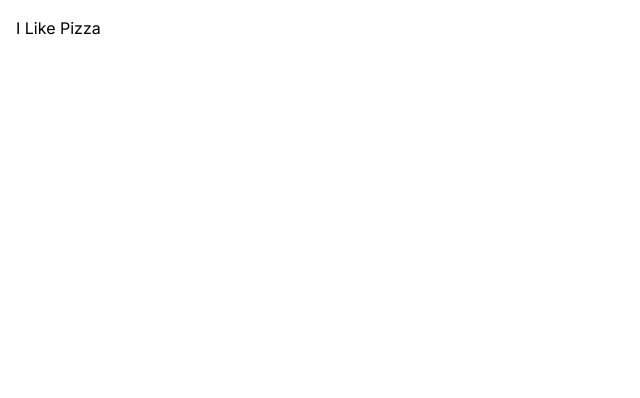
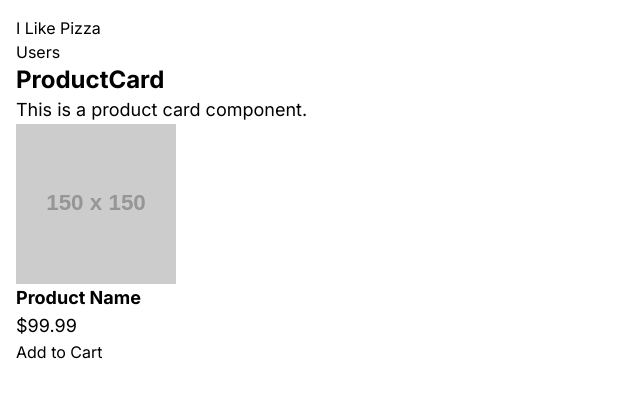
Before and after one commit to coderAndrew37/next-app, a Next.js app: page / in a window 1280 px wide. Shown: the top 398 px of the page, without its empty margins (0-640 px from the left). Built offline with nearby package versions, Linux system fonts and the light colour scheme.

Commit message:
implementing server side and client side rendering for browser events

```diff
--- /dev/null
+++ b/app/components/AddToCart.tsx
@@ -0,0 +1,19 @@
+"use client";
+// This component is used to add items to the cart'
+import React from "react";
+
+const AddToCart = () => {
+  return (
+    <div>
+      <button
+        onClick={() => {
+          console.log("Add to Cart");
+        }}
+      >
+        Add to Cart
+      </button>
+    </div>
+  );
+};
+
+export default AddToCart;
--- /dev/null
+++ b/app/components/ProductCard.tsx
@@ -0,0 +1,21 @@
+import React from "react";
+import AddToCart from "./AddToCart";
+
+const ProductCard = () => {
+  return (
+    <div>
+      <h1 className="text-2xl font-bold">ProductCard</h1>
+      <p className="text-lg">This is a product card component.</p>
+      <img
+        className="w-40 h-40"
+        src="https://via.placeholder.com/150"
+        alt="Product Image"
+      />
+      <h2 className="text-lg font-bold">Product Name</h2>
+      <p className="text-lg">$99.99</p>
+      <AddToCart />
+    </div>
+  );
+};
+
+export default ProductCard;
--- a/app/page.tsx
+++ b/app/page.tsx
@@ -1,9 +1,12 @@
-import Image from "next/image";
+import Link from "next/link";
+import ProductCard from "./components/ProductCard";
 
 export default function Home() {
   return (
     <main>
       <h1>I Like Pizza</h1>
+      <Link href="/users">Users</Link>
+      <ProductCard />
     </main>
   );
 }
--- /dev/null
+++ b/app/users/page.tsx
@@ -0,0 +1,7 @@
+import React from "react";
+
+const UsersPage = () => {
+  return <div>UsersPage</div>;
+};
+
+export default UsersPage;
```
Also changed, not shown: app/components/page.tsx (added).
